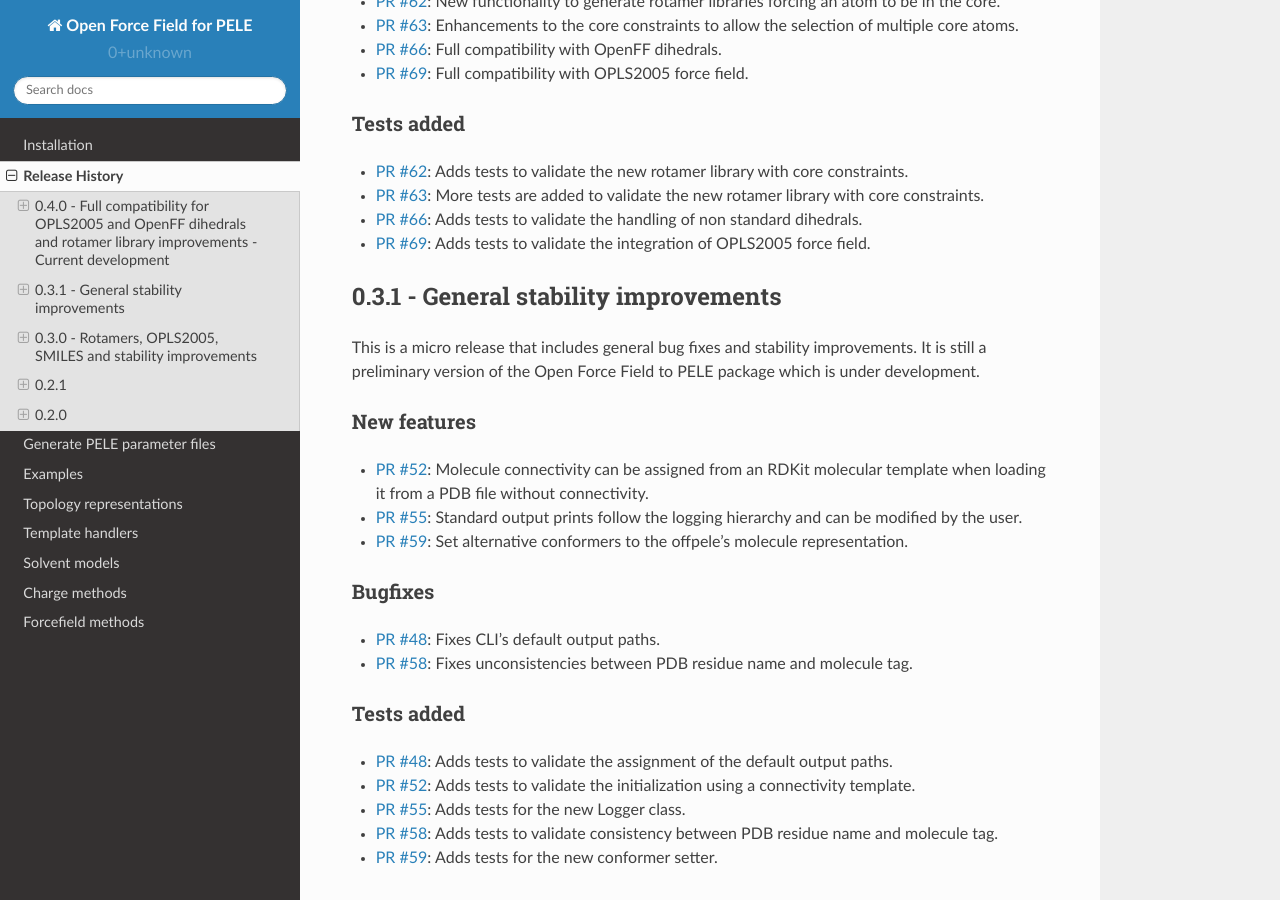
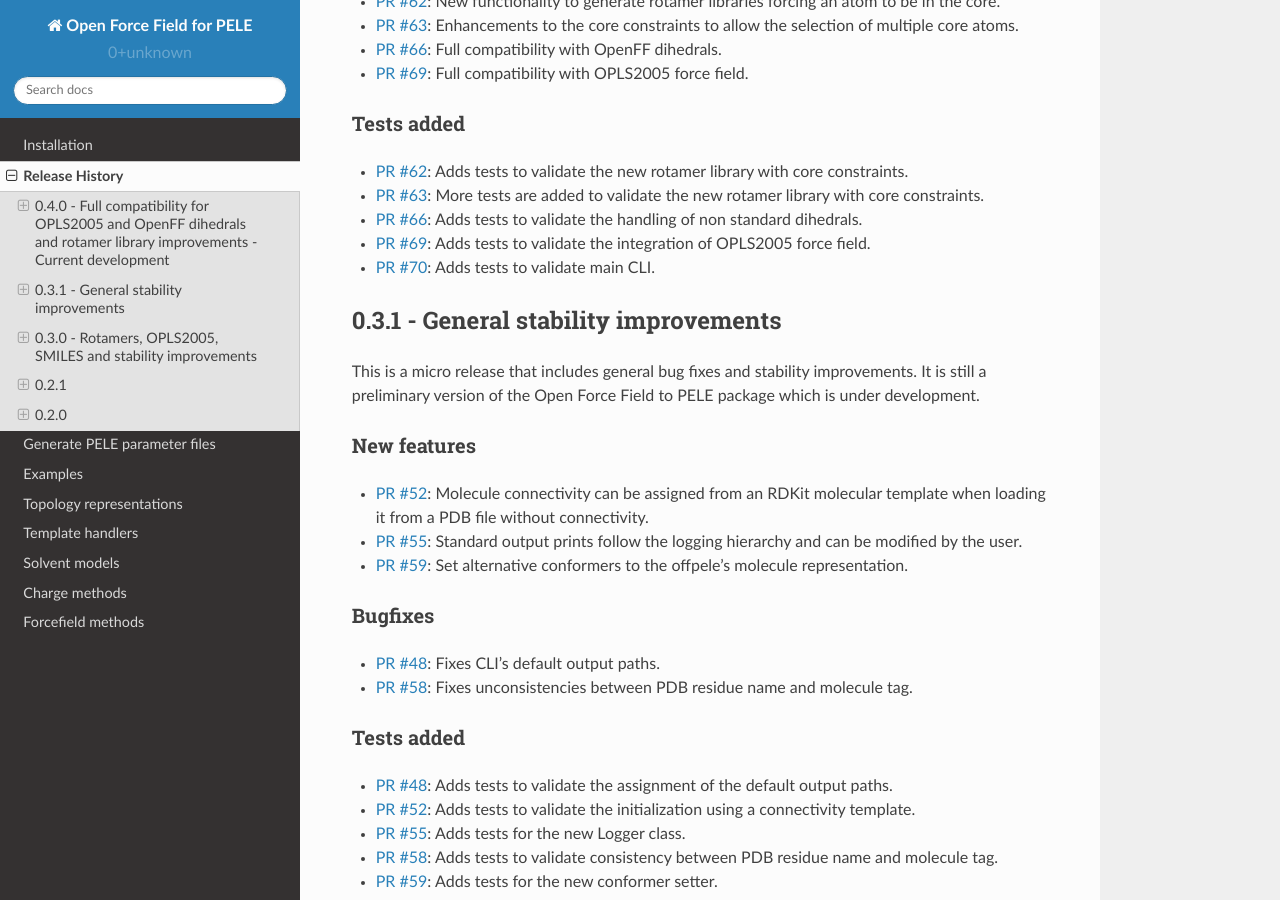
Before and after one commit to martimunicoy/peleffy, a Sphinx documentation site: the page built from docs/releasehistory.rst, in a window 1280 px wide and 900 px high, scrolled down 576 px. Built offline with Sphinx 7.4.7 and the Read the Docs theme 2.0.0, drawn with Linux system fonts in a browser that asks for light colours.

Commit message:
Update releasehistory.rst

```diff
--- a/docs/releasehistory.rst
+++ b/docs/releasehistory.rst
@@ -26,6 +26,7 @@
 - `PR #63 <https://github.com/martimunicoy/offpele/pull/63>`_: More tests are added to validate the new rotamer library with core constraints.
 - `PR #66 <https://github.com/martimunicoy/offpele/pull/66>`_: Adds tests to validate the handling of non standard dihedrals.
 - `PR #69 <https://github.com/martimunicoy/offpele/pull/69>`_: Adds tests to validate the integration of OPLS2005 force field.
+- `PR #70 <https://github.com/martimunicoy/offpele/pull/70>`_: Adds tests to validate main CLI.
 
 
 0.3.1 - General stability improvements
```
